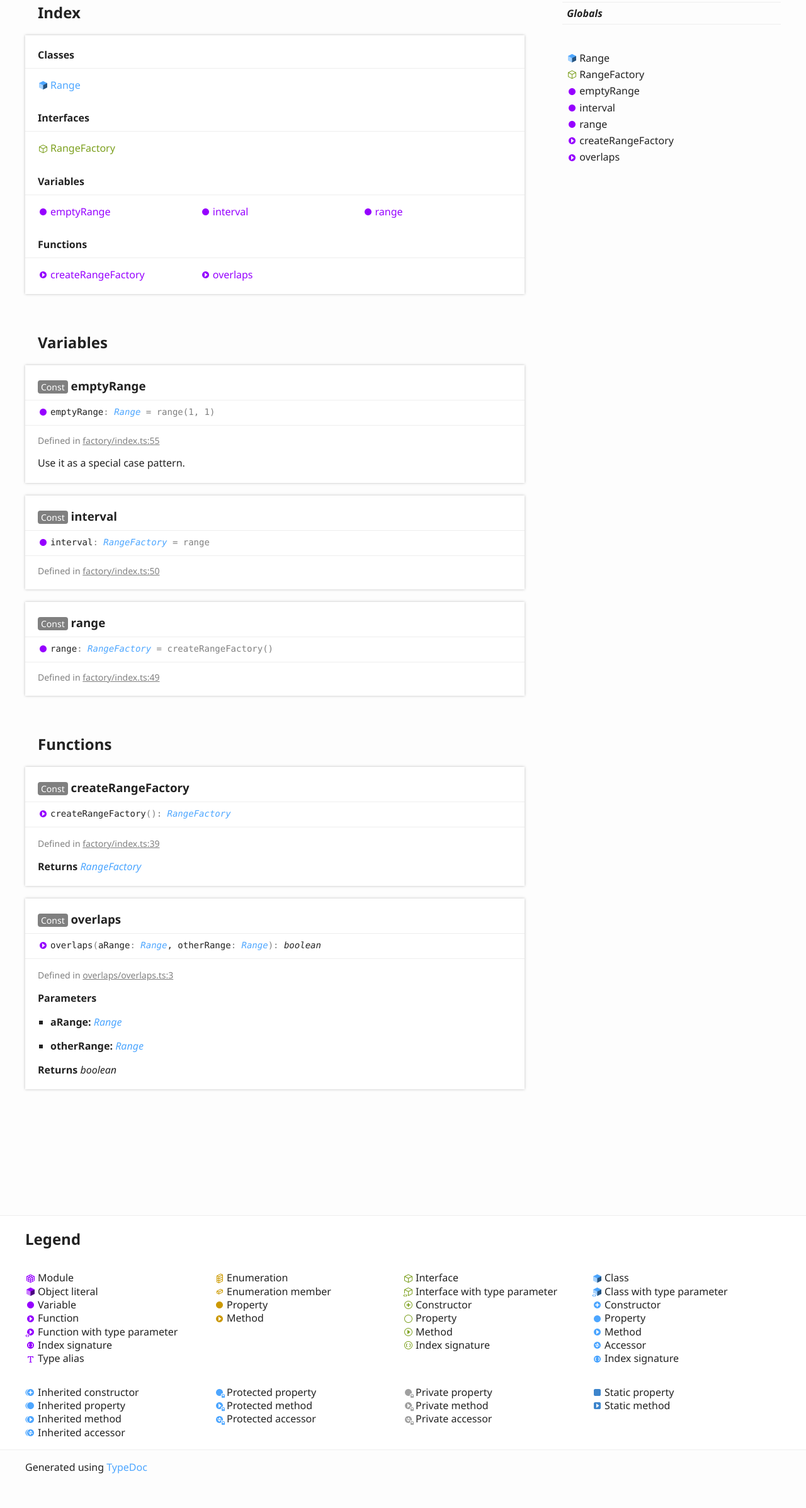
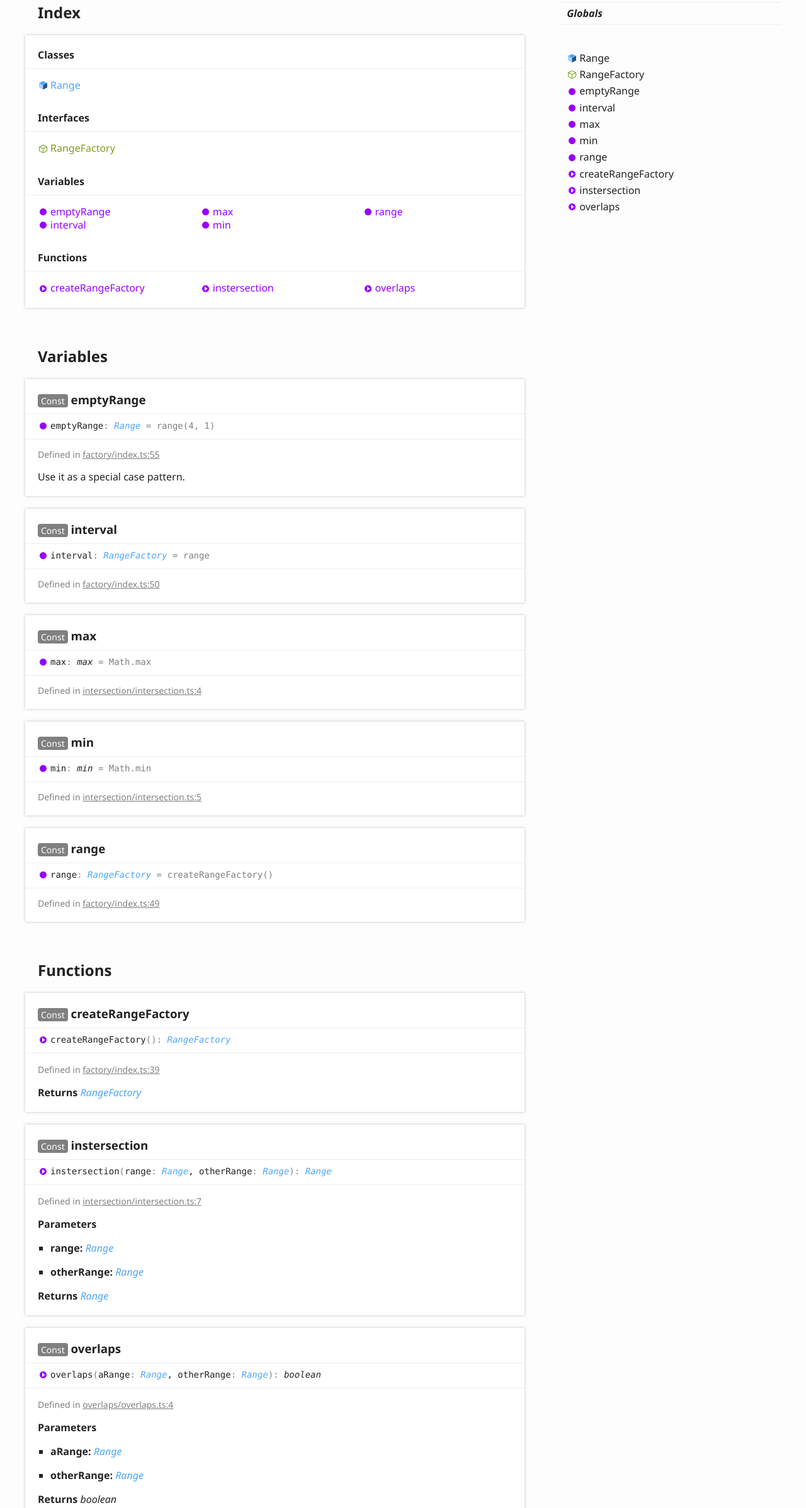
Before and after one commit to ouracademy/range, a plain HTML site: page globals.html in a window 1280 px wide. Shown: the part 192-2587 px from the top of the page at 63% size. Before the commit the page ends 2549 px from the top, so only its background shows below. Drawn offline with Linux system fonts and the light colour scheme.

Commit message:
[ci skip] Updates

```diff
--- a/globals.html
+++ b/globals.html
@@ -84,6 +84,8 @@
 							<ul class="tsd-index-list">
 								<li class="tsd-kind-variable"><a href="globals.html#emptyrange" class="tsd-kind-icon">empty<wbr>Range</a></li>
 								<li class="tsd-kind-variable"><a href="globals.html#interval" class="tsd-kind-icon">interval</a></li>
+								<li class="tsd-kind-variable tsd-is-not-exported"><a href="globals.html#max" class="tsd-kind-icon">max</a></li>
+								<li class="tsd-kind-variable tsd-is-not-exported"><a href="globals.html#min" class="tsd-kind-icon">min</a></li>
 								<li class="tsd-kind-variable"><a href="globals.html#range" class="tsd-kind-icon">range</a></li>
 							</ul>
 						</section>
@@ -91,6 +93,7 @@
 							<h3>Functions</h3>
 							<ul class="tsd-index-list">
 								<li class="tsd-kind-function tsd-is-not-exported"><a href="globals.html#createrangefactory" class="tsd-kind-icon">create<wbr>Range<wbr>Factory</a></li>
+								<li class="tsd-kind-function"><a href="globals.html#instersection" class="tsd-kind-icon">instersection</a></li>
 								<li class="tsd-kind-function"><a href="globals.html#overlaps" class="tsd-kind-icon">overlaps</a></li>
 							</ul>
 						</section>
@@ -102,10 +105,10 @@
 				<section class="tsd-panel tsd-member tsd-kind-variable">
 					<a name="emptyrange" class="tsd-anchor"></a>
 					<h3><span class="tsd-flag ts-flagConst">Const</span> empty<wbr>Range</h3>
-					<div class="tsd-signature tsd-kind-icon">empty<wbr>Range<span class="tsd-signature-symbol">:</span> <a href="classes/range.html" class="tsd-signature-type">Range</a><span class="tsd-signature-symbol"> =&nbsp;range(1, 1)</span></div>
+					<div class="tsd-signature tsd-kind-icon">empty<wbr>Range<span class="tsd-signature-symbol">:</span> <a href="classes/range.html" class="tsd-signature-type">Range</a><span class="tsd-signature-symbol"> =&nbsp;range(4, 1)</span></div>
 					<aside class="tsd-sources">
 						<ul>
-							<li>Defined in <a href="https://github.com/ouracademy/range/blob/0d72b5a/src/factory/index.ts#L55">factory/index.ts:55</a></li>
+							<li>Defined in <a href="https://github.com/ouracademy/range/blob/f8f499a/src/factory/index.ts#L55">factory/index.ts:55</a></li>
 						</ul>
 					</aside>
 					<div class="tsd-comment tsd-typography">
@@ -120,7 +123,27 @@
 					<div class="tsd-signature tsd-kind-icon">interval<span class="tsd-signature-symbol">:</span> <a href="interfaces/rangefactory.html" class="tsd-signature-type">RangeFactory</a><span class="tsd-signature-symbol"> =&nbsp;range</span></div>
 					<aside class="tsd-sources">
 						<ul>
-							<li>Defined in <a href="https://github.com/ouracademy/range/blob/0d72b5a/src/factory/index.ts#L50">factory/index.ts:50</a></li>
+							<li>Defined in <a href="https://github.com/ouracademy/range/blob/f8f499a/src/factory/index.ts#L50">factory/index.ts:50</a></li>
+						</ul>
+					</aside>
+				</section>
+				<section class="tsd-panel tsd-member tsd-kind-variable tsd-is-not-exported">
+					<a name="max" class="tsd-anchor"></a>
+					<h3><span class="tsd-flag ts-flagConst">Const</span> max</h3>
+					<div class="tsd-signature tsd-kind-icon">max<span class="tsd-signature-symbol">:</span> <span class="tsd-signature-type">max</span><span class="tsd-signature-symbol"> =&nbsp;Math.max</span></div>
+					<aside class="tsd-sources">
+						<ul>
+							<li>Defined in <a href="https://github.com/ouracademy/range/blob/f8f499a/src/intersection/intersection.ts#L4">intersection/intersection.ts:4</a></li>
+						</ul>
+					</aside>
+				</section>
+				<section class="tsd-panel tsd-member tsd-kind-variable tsd-is-not-exported">
+					<a name="min" class="tsd-anchor"></a>
+					<h3><span class="tsd-flag ts-flagConst">Const</span> min</h3>
+					<div class="tsd-signature tsd-kind-icon">min<span class="tsd-signature-symbol">:</span> <span class="tsd-signature-type">min</span><span class="tsd-signature-symbol"> =&nbsp;Math.min</span></div>
+					<aside class="tsd-sources">
+						<ul>
+							<li>Defined in <a href="https://github.com/ouracademy/range/blob/f8f499a/src/intersection/intersection.ts#L5">intersection/intersection.ts:5</a></li>
 						</ul>
 					</aside>
 				</section>
@@ -130,7 +153,7 @@
 					<div class="tsd-signature tsd-kind-icon">range<span class="tsd-signature-symbol">:</span> <a href="interfaces/rangefactory.html" class="tsd-signature-type">RangeFactory</a><span class="tsd-signature-symbol"> =&nbsp;createRangeFactory()</span></div>
 					<aside class="tsd-sources">
 						<ul>
-							<li>Defined in <a href="https://github.com/ouracademy/range/blob/0d72b5a/src/factory/index.ts#L49">factory/index.ts:49</a></li>
+							<li>Defined in <a href="https://github.com/ouracademy/range/blob/f8f499a/src/factory/index.ts#L49">factory/index.ts:49</a></li>
 						</ul>
 					</aside>
 				</section>
@@ -147,10 +170,36 @@
 						<li class="tsd-description">
 							<aside class="tsd-sources">
 								<ul>
-									<li>Defined in <a href="https://github.com/ouracademy/range/blob/0d72b5a/src/factory/index.ts#L39">factory/index.ts:39</a></li>
+									<li>Defined in <a href="https://github.com/ouracademy/range/blob/f8f499a/src/factory/index.ts#L39">factory/index.ts:39</a></li>
 								</ul>
 							</aside>
 							<h4 class="tsd-returns-title">Returns <a href="interfaces/rangefactory.html" class="tsd-signature-type">RangeFactory</a></h4>
+						</li>
+					</ul>
+				</section>
+				<section class="tsd-panel tsd-member tsd-kind-function">
+					<a name="instersection" class="tsd-anchor"></a>
+					<h3><span class="tsd-flag ts-flagConst">Const</span> instersection</h3>
+					<ul class="tsd-signatures tsd-kind-function">
+						<li class="tsd-signature tsd-kind-icon">instersection<span class="tsd-signature-symbol">(</span>range<span class="tsd-signature-symbol">: </span><a href="classes/range.html" class="tsd-signature-type">Range</a>, otherRange<span class="tsd-signature-symbol">: </span><a href="classes/range.html" class="tsd-signature-type">Range</a><span class="tsd-signature-symbol">)</span><span class="tsd-signature-symbol">: </span><a href="classes/range.html" class="tsd-signature-type">Range</a></li>
+					</ul>
+					<ul class="tsd-descriptions">
+						<li class="tsd-description">
+							<aside class="tsd-sources">
+								<ul>
+									<li>Defined in <a href="https://github.com/ouracademy/range/blob/f8f499a/src/intersection/intersection.ts#L7">intersection/intersection.ts:7</a></li>
+								</ul>
+							</aside>
+							<h4 class="tsd-parameters-title">Parameters</h4>
+							<ul class="tsd-parameters">
+								<li>
+									<h5>range: <a href="classes/range.html" class="tsd-signature-type">Range</a></h5>
+								</li>
+								<li>
+									<h5>otherRange: <a href="classes/range.html" class="tsd-signature-type">Range</a></h5>
+								</li>
+							</ul>
+							<h4 class="tsd-returns-title">Returns <a href="classes/range.html" class="tsd-signature-type">Range</a></h4>
 						</li>
 					</ul>
 				</section>
@@ -164,7 +213,7 @@
 						<li class="tsd-description">
 							<aside class="tsd-sources">
 								<ul>
-									<li>Defined in <a href="https://github.com/ouracademy/range/blob/0d72b5a/src/overlaps/overlaps.ts#L3">overlaps/overlaps.ts:3</a></li>
+									<li>Defined in <a href="https://github.com/ouracademy/range/blob/f8f499a/src/overlaps/overlaps.ts#L4">overlaps/overlaps.ts:4</a></li>
 								</ul>
 							</aside>
 							<h4 class="tsd-parameters-title">Parameters</h4>
@@ -204,11 +253,20 @@
 					<li class=" tsd-kind-variable">
 						<a href="globals.html#interval" class="tsd-kind-icon">interval</a>
 					</li>
+					<li class=" tsd-kind-variable tsd-is-not-exported">
+						<a href="globals.html#max" class="tsd-kind-icon">max</a>
+					</li>
+					<li class=" tsd-kind-variable tsd-is-not-exported">
+						<a href="globals.html#min" class="tsd-kind-icon">min</a>
+					</li>
 					<li class=" tsd-kind-variable">
 						<a href="globals.html#range" class="tsd-kind-icon">range</a>
 					</li>
 					<li class=" tsd-kind-function tsd-is-not-exported">
 						<a href="globals.html#createrangefactory" class="tsd-kind-icon">create<wbr>Range<wbr>Factory</a>
+					</li>
+					<li class=" tsd-kind-function">
+						<a href="globals.html#instersection" class="tsd-kind-icon">instersection</a>
 					</li>
 					<li class=" tsd-kind-function">
 						<a href="globals.html#overlaps" class="tsd-kind-icon">overlaps</a>
```
Also changed, not shown: assets/js/search.js (+1 -1 lines), classes/range.html (+20 -11 lines), index.html (+9 -0 lines), interfaces/rangefactory.html (+13 -4 lines).
